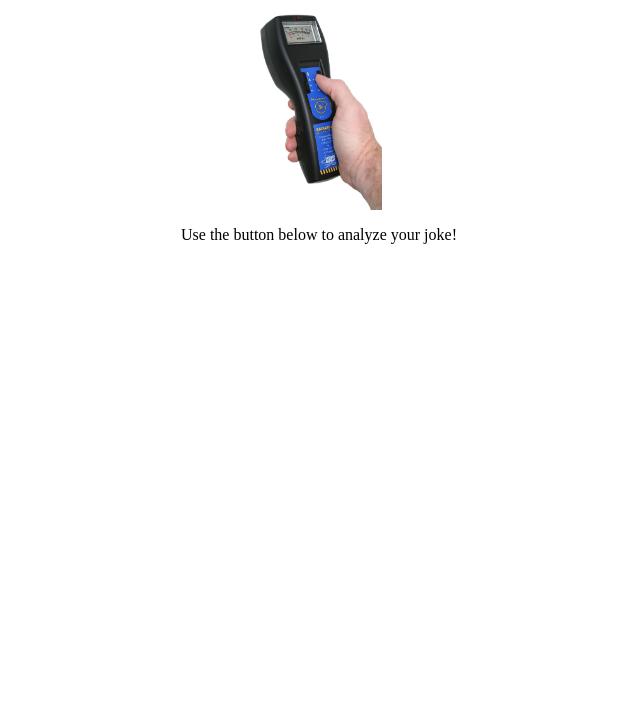
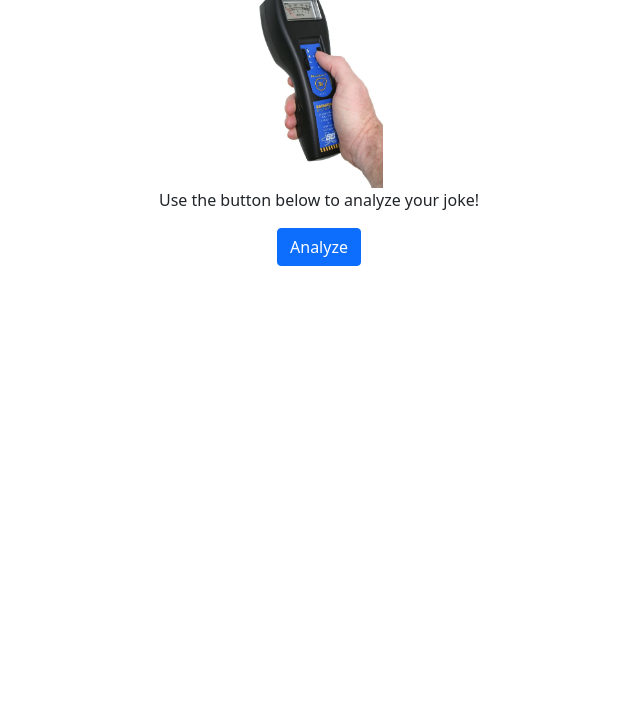
Before and after one commit to ShumptonLang/fgeiger, a plain HTML site: page index.html in a window 1280 px wide. Shown: the part 73-800 px from the top of the page, without its empty margins (321-961 px from the left). Drawn offline with nearby package versions, Linux system fonts and the light colour scheme.

Commit message:
added button

```diff
--- a/index.html
+++ b/index.html
@@ -1,6 +1,7 @@
 <!DOCTYPE html>
 <html lang="en">
 <head>
+    <link href="https://cdn.jsdelivr.net/npm/bootstrap@5.0.2/dist/css/bootstrap.min.css" rel="stylesheet" integrity="sha384-EVSTQN3/azprG1Anm3QDgpJLIm9Nao0Yz1ztcQTwFspd3yD65VohhpuuCOmLASjC" crossorigin="anonymous">
     <link href="style.css" rel="stylesheet">
     <meta charset="UTF-8">
     <!-- https://developer.mozilla.org/en-US/docs/Web/HTTP/CSP -->
@@ -12,5 +13,8 @@
 <h1>Funny Geiger-Muller Counter</h1>
 <img alt="Funny Geiger" class="counter" src="geiger.jpg">
 <p>Use the button below to analyze your joke!</p>
+<button type="button" class="btn btn-primary">Analyze</button>
+<script src="https://cdn.jsdelivr.net/npm/bootstrap@5.0.2/dist/js/bootstrap.bundle.min.js" integrity="sha384-MrcW6ZMFYlzcLA8Nl+NtUVF0sA7MsXsP1UyJoMp4YLEuNSfAP+JcXn/tWtIaxVXM" crossorigin="anonymous"></script>
+
 </body>
 </html>
```
